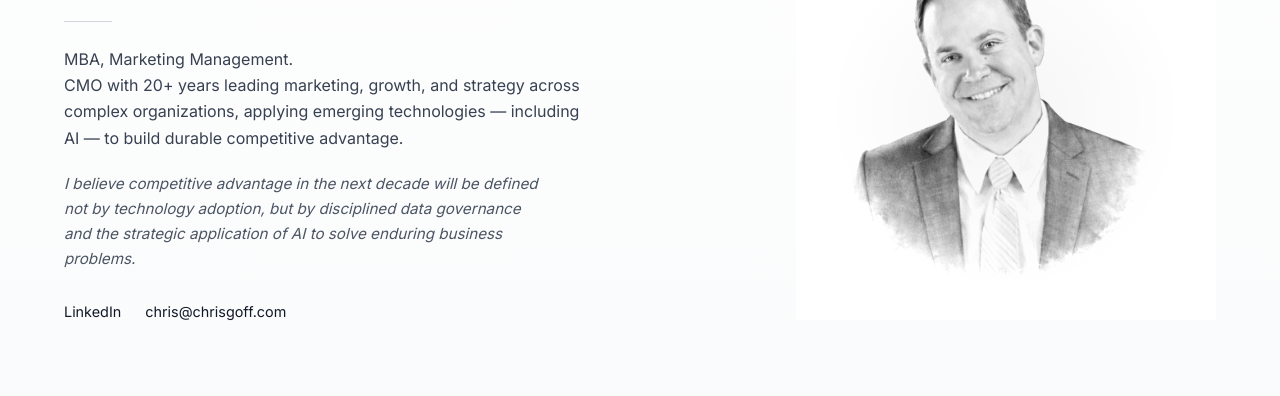
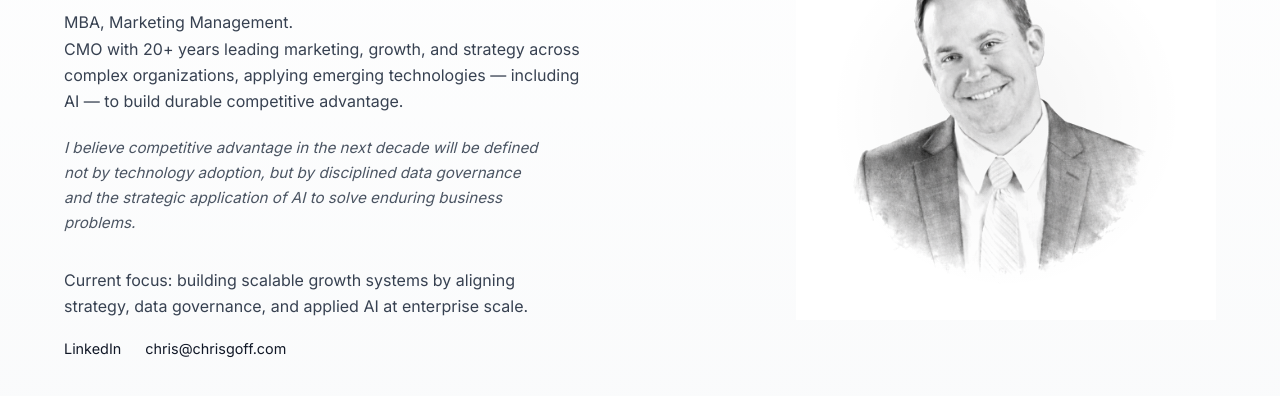
Before and after one commit to FamilyAccount2025/breakout, a website: page public/index.html in a window 1280 px wide. Shown: the part 288-684 px from the top of the page. Drawn offline with nearby package versions, Linux system fonts and the light colour scheme.

Commit message:
Update index.html

```diff
--- a/public/index.html
+++ b/public/index.html
@@ -41,11 +41,17 @@
         durable competitive advantage.
       </p>
 
-      <!-- Thought Leadership Statement -->
+      <!-- Thought Leadership -->
       <p class="thought">
         I believe competitive advantage in the next decade will be defined not by
         technology adoption, but by disciplined data governance and the strategic
         application of AI to solve enduring business problems.
+      </p>
+
+      <!-- Current Focus -->
+      <p class="focus">
+        Current focus: building scalable growth systems by aligning strategy,
+        data governance, and applied AI at enterprise scale.
       </p>
 
       <div class="links">
```
